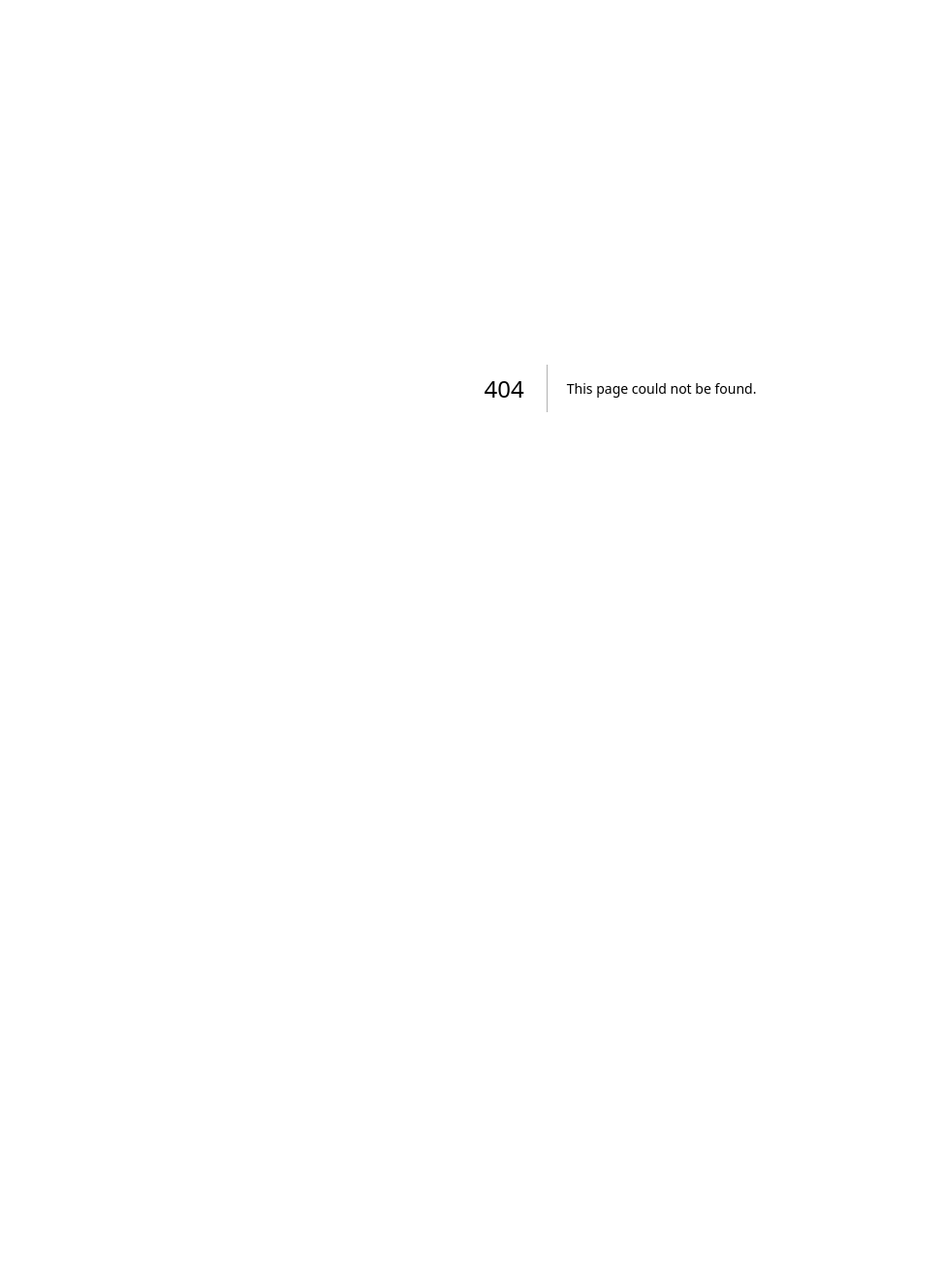
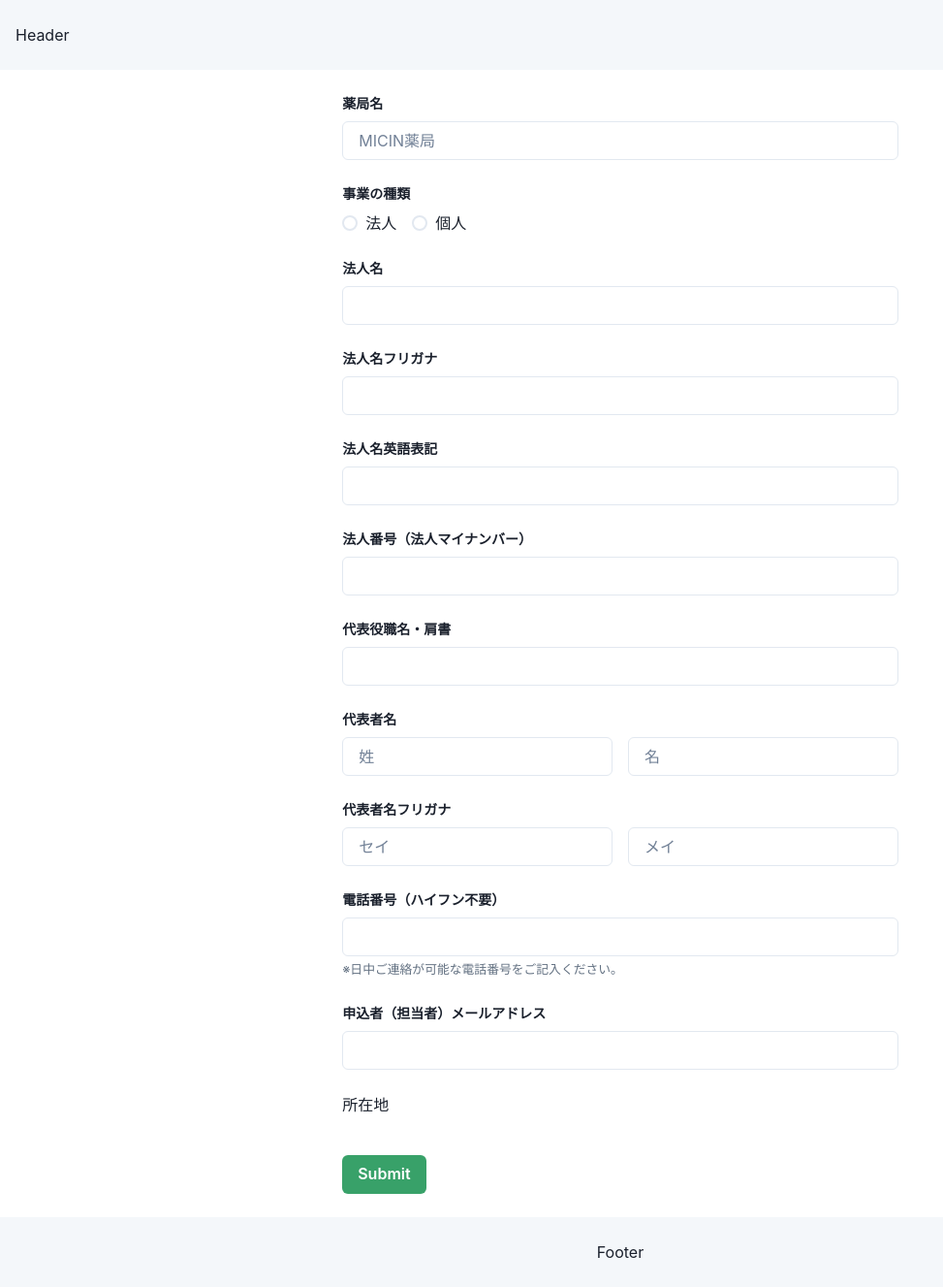
Before and after one commit to doutori/sample-next-poc, a Next.js app in the folder apps/yak-hq-chakra/: page /registration/input in a window 1280 px wide. Before the commit this address had no page. Shown: the whole page at 97% size, without its empty margins (0-973 px from the left). Before the commit the page ends 800 px from the top, so only its background shows below. Built offline with nearby package versions, Linux system fonts and the light colour scheme.

Commit message:
add registration page

```diff
--- /dev/null
+++ b/apps/yak-hq-chakra/pages/registration/input.tsx
@@ -0,0 +1,10 @@
+import { BusinessPartnerPharmaciesForm } from '~/components/registration/BusinessPartnerPharmaciesForm'
+import BaseLayout from '~/layouts/BaseLayout'
+
+export default function Input() {
+  return (
+    <BaseLayout>
+      <BusinessPartnerPharmaciesForm />
+    </BaseLayout>
+  )
+}
--- /dev/null
+++ b/apps/yak-hq-chakra/src/components/registration/BusinessPartnerPharmaciesForm.schema.ts
@@ -0,0 +1,8 @@
+import { z } from 'zod'
+
+export const schema = z.object({
+  name: z.string(),
+  kind: z.string(),
+})
+
+export type Schema = z.infer<typeof schema>
--- /dev/null
+++ b/apps/yak-hq-chakra/src/components/registration/BusinessPartnerPharmaciesForm.tsx
@@ -0,0 +1,150 @@
+import {
+  Box,
+  Button,
+  FormControl,
+  FormLabel,
+  Input,
+  Radio,
+  RadioGroup,
+  HStack,
+  Text,
+  VStack,
+} from '@chakra-ui/react'
+import { zodResolver } from '@hookform/resolvers/zod'
+import { FC } from 'react'
+
+import { Controller, SubmitHandler, useForm } from 'react-hook-form'
+import { schema, Schema } from './BusinessPartnerPharmaciesForm.schema'
+
+export const BusinessPartnerPharmaciesForm: FC = () => {
+  const {
+    control,
+    formState: { isSubmitting },
+    handleSubmit,
+    register,
+  } = useForm<Schema>({
+    resolver: zodResolver(schema),
+  })
+
+  const onSubmit: SubmitHandler<Schema> = (values) => console.log(values)
+
+  return (
+    <form onSubmit={handleSubmit(onSubmit)}>
+      <VStack spacing={6} align="stretch">
+        <Box>
+          <FormControl>
+            <FormLabel htmlFor="name">薬局名</FormLabel>
+            <Input id="name" placeholder="MICIN薬局" {...register('name')} />
+          </FormControl>
+        </Box>
+
+        <Box>
+          <FormControl as="fieldset">
+            <FormLabel as="legend">事業の種類</FormLabel>
+            <Controller
+              name="kind"
+              control={control}
+              render={({ field }) => {
+                const { onChange, value } = field
+                return (
+                  <RadioGroup onChange={onChange} value={value}>
+                    <HStack spacing={4}>
+                      <Radio value="1">法人</Radio>
+                      <Radio value="2">個人</Radio>
+                    </HStack>
+                  </RadioGroup>
+                )
+              }}
+            />
+          </FormControl>
+        </Box>
+
+        <Box>
+          <FormControl>
+            <FormLabel htmlFor="name">法人名</FormLabel>
+            <Input id="name" {...register('name')} />
+          </FormControl>
+        </Box>
+
+        <Box>
+          <FormControl>
+            <FormLabel htmlFor="name">法人名フリガナ</FormLabel>
+            <Input id="name" {...register('name')} />
+          </FormControl>
+        </Box>
+
+        <Box>
+          <FormControl>
+            <FormLabel htmlFor="name">法人名英語表記</FormLabel>
+            <Input id="name" {...register('name')} />
+          </FormControl>
+        </Box>
+
+        <Box>
+          <FormControl>
+            <FormLabel htmlFor="name">法人番号（法人マイナンバー）</FormLabel>
+            <Input id="name" {...register('name')} />
+          </FormControl>
+        </Box>
+
+        <Box>
+          <FormControl>
+            <FormLabel htmlFor="name">代表役職名・肩書</FormLabel>
+            <Input id="name" {...register('name')} />
+          </FormControl>
+        </Box>
+
+        <Box>
+          <FormControl>
+            <FormLabel>代表者名</FormLabel>
+            <HStack spacing={4}>
+              <Input id="name" placeholder="姓" {...register('name')} />
+              <Input id="name" placeholder="名" {...register('name')} />
+            </HStack>
+          </FormControl>
+        </Box>
+
+        <Box>
+          <FormControl>
+            <FormLabel>代表者名フリガナ</FormLabel>
+            <HStack spacing={4}>
+              <Input id="name" placeholder="セイ" {...register('name')} />
+              <Input id="name" placeholder="メイ" {...register('name')} />
+            </HStack>
+          </FormControl>
+        </Box>
+
+        <Box>
+          <FormControl>
+            <FormLabel>電話番号（ハイフン不要）</FormLabel>
+            <Input id="name" {...register('name')} />
+          </FormControl>
+
+          <Text color="gray.N600" as="small">
+            ※日中ご連絡が可能な電話番号をご記入ください。
+          </Text>
+        </Box>
+
+        <Box>
+          <FormControl>
+            <FormLabel>申込者（担当者）メールアドレス</FormLabel>
+            <Input id="name" {...register('name')} />
+          </FormControl>
+        </Box>
+
+        <Text>所在地</Text>
+
+        <Box>
+          <Button
+            colorScheme="green"
+            mt={4}
+            isLoading={isSubmitting}
+            type="submit"
+          >
+            Submit
+          </Button>
+        </Box>
+      </VStack>
+    </form>
+  )
+}
```
